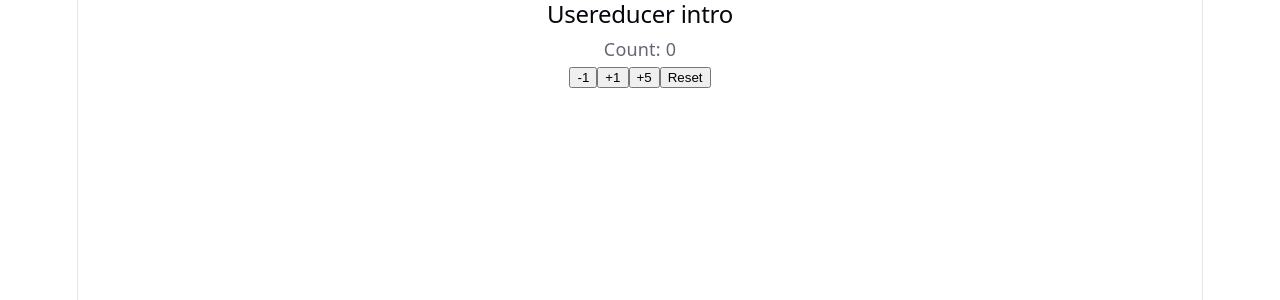
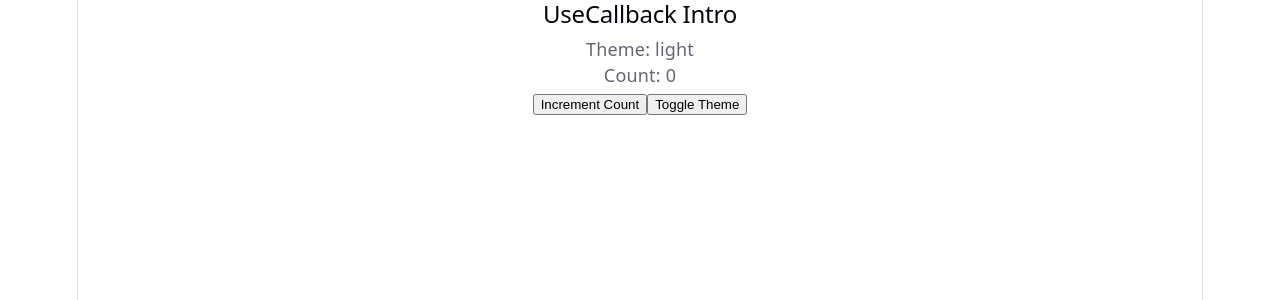
Before and after one commit to srustirnethaji24/MERN_Stu_FebMay26Mys, a React (Vite) app in the folder w10/D2/my-app/: page / in a window 1280 px wide. Shown: the top 300 px of the page. Built offline with nearby package versions, Linux system fonts and the light colour scheme.

Commit message:
useCallback hook

```diff
--- a/w10/D2/my-app/src/App.jsx
+++ b/w10/D2/my-app/src/App.jsx
@@ -4,13 +4,15 @@
 import { CustomHooksIntro} from "./components/P2";
 import { UseRefIntro } from "./components/P3";
 import { UseReducerIntro } from "./components/P4";
+import { UseCallbackIntro } from "./components/P5";
 function App() {
   return (
     <>
       {/* <UseContextIntro /> */}
       {/* <CustomHooksIntro /> */}
       {/* <UseRefIntro /> */}
-      <UseReducerIntro />
+      {/* <UseReducerIntro /> */}
+      <UseCallbackIntro />
     </>
   )
 }
--- /dev/null
+++ b/w10/D2/my-app/src/components/P5.jsx
@@ -0,0 +1,34 @@
+// useCallback hook
+// Memoizes a function
+// It keeps the same function reference across renders
+//  util dependency changes
+import { useCallback,useState, memo } from "react";
+const ChildComponent = memo(function ChildComponent({ onClick ,label }) {
+    return (
+        <button onClick={onClick}>
+            {label}
+        </button>
+    );
+});
+
+export function UseCallbackIntro() {
+    const [count, setCount] = useState(0);
+    const [theme, setTheme] = useState('light');
+
+    const handleIncrement = useCallback(() => {
+        setCount((prev) => prev + 1);
+    },[]);
+    const toggleTheme = () => {
+        setTheme((prev) => (prev === 'light' ? 'dark' : 'light'));
+    };
+
+    return (
+        <section>
+            <h2>UseCallback Intro</h2>
+            <p>Theme: {theme}</p>
+            <p>Count: {count}</p>
+            <ChildComponent onClick={handleIncrement} label="Increment Count" />
+            <button onClick={toggleTheme}>Toggle Theme</button>
+        </section>
+    );
+}
```
